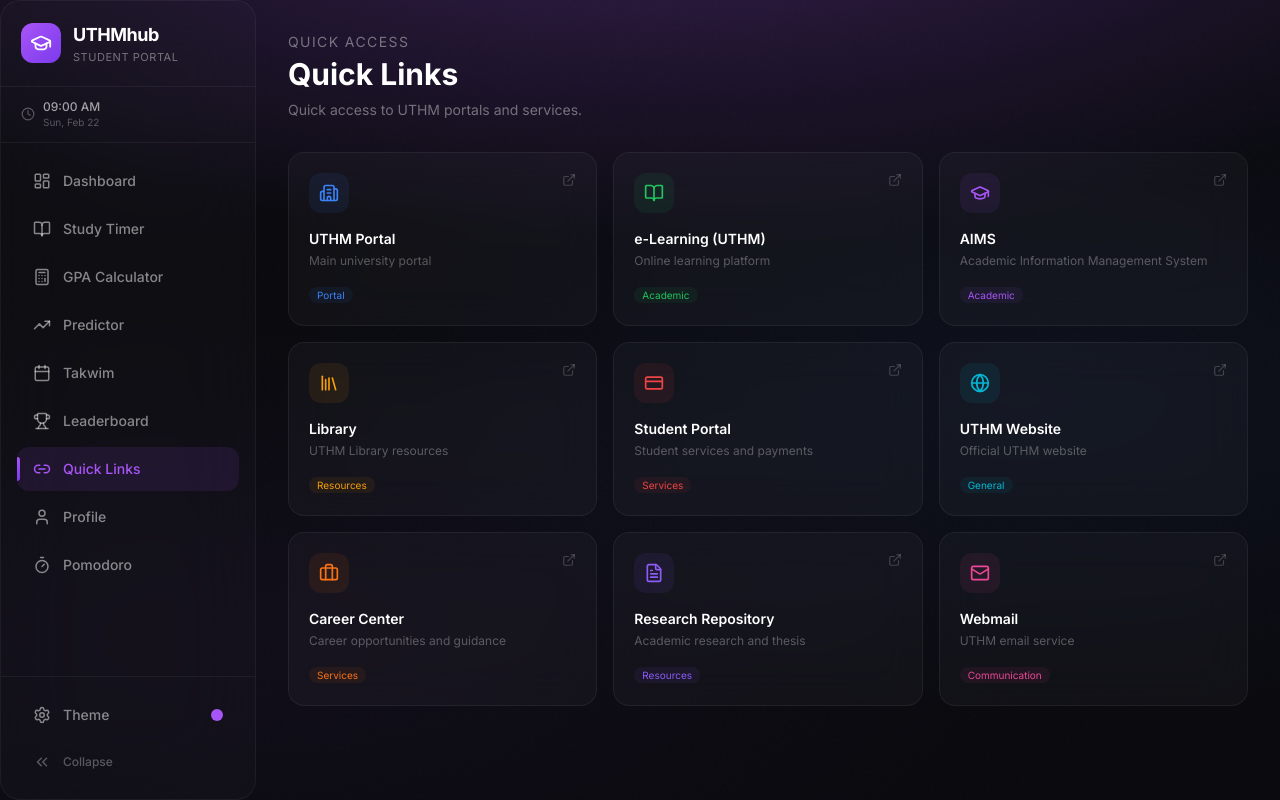
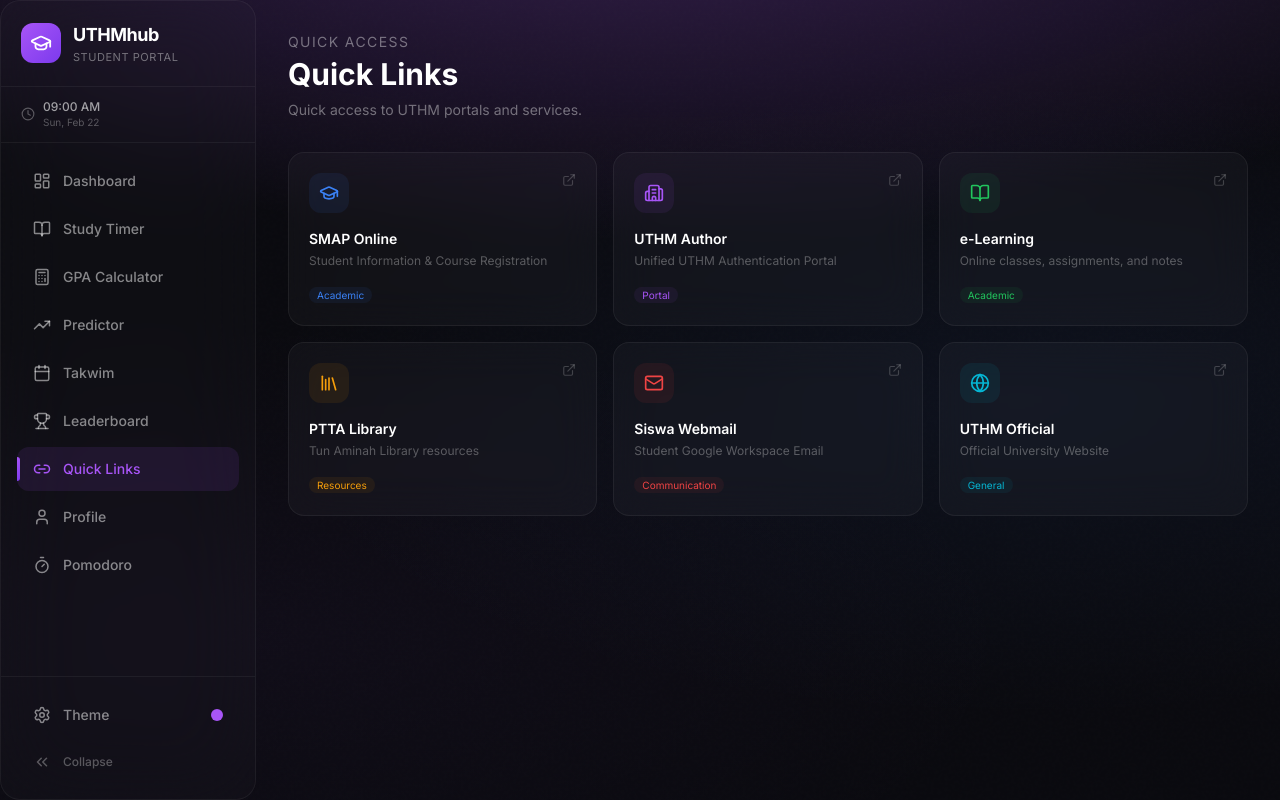
Before and after one commit to hzqfarhan/UTHMhub, a Next.js app: page /quick-links in a window 1280 px wide. Built offline with nearby package versions, Linux system fonts and the light colour scheme.

Commit message:
fix(ui): Timer continuity, actual user ranks & UTHM core links

```diff
--- a/src/app/leaderboard/page.tsx
+++ b/src/app/leaderboard/page.tsx
@@ -23,19 +23,16 @@
     sessions: { id: string; startTime: string; endTime: string; duration: number; subject: string }[];
 }
 
-// Simulated community members (fallback)
-const SIMULATED_USERS = [
-    { name: 'Aiman', avatar: '🧑‍💻', todaySeconds: 14400, weekSeconds: 72000, streak: 12, isOnline: true },
-    { name: 'Nurul', avatar: '👩‍🎓', todaySeconds: 12600, weekSeconds: 68000, streak: 8, isOnline: true },
-    { name: 'Farhan', avatar: '👨‍💻', todaySeconds: 10800, weekSeconds: 54000, streak: 15, isOnline: false },
-    { name: 'Aisyah', avatar: '👩‍🔬', todaySeconds: 9000, weekSeconds: 45000, streak: 5, isOnline: true },
-];
+// Removed SIMULATED_USERS to avoid showing placeholders
 
 function formatTime(totalSeconds: number): string {
     const hours = Math.floor(totalSeconds / 3600);
     const minutes = Math.floor((totalSeconds % 3600) / 60);
-    if (hours > 0) return `${hours}h ${minutes}m`;
-    return `${minutes}m`;
+    const seconds = totalSeconds % 60;
+
+    if (hours > 0) return `${hours}h ${minutes}m ${seconds}s`;
+    if (minutes > 0) return `${minutes}m ${seconds}s`;
+    return `${seconds}s`;
 }
 
 function getRankIcon(rank: number) {
@@ -137,8 +134,7 @@
             isImage: Boolean(avatar && (avatar.startsWith('http') || avatar.startsWith('data:'))),
         };
 
-        const others = SIMULATED_USERS.map((u) => ({ ...u, id: u.name, isMe: false, isImage: false }));
-        const combined = [...others, me];
+        const combined = [me];
         combined.sort((a, b) => b.todaySeconds - a.todaySeconds);
         return combined;
     }, [isConnected, liveLeaderboard, user?.id, nickname, avatar, myTodaySeconds, myStreak]);
@@ -283,7 +279,7 @@
             {!isConnected && (
                 <motion.div variants={item} className="mt-6 p-4 rounded-xl bg-white/[0.02] border border-white/5">
                     <p className="text-xs text-white/25 text-center">
-                        📊 Showing simulated peers (Guest Mode).<br />
+                        📊 Showing local Guest Mode data.<br />
                         Sign in via Profile to see live leaderboards with actual UTHM students.
                     </p>
                 </motion.div>
--- a/src/app/quick-links/page.tsx
+++ b/src/app/quick-links/page.tsx
@@ -26,76 +26,52 @@
 
 const quickLinks = [
     {
-        title: 'UTHM Portal',
-        url: 'https://portal.uthm.edu.my',
-        icon: Building2,
-        description: 'Main university portal',
-        category: 'Portal',
+        title: 'SMAP Online',
+        url: 'https://smap.uthm.edu.my/',
+        icon: GraduationCap,
+        description: 'Student Information & Course Registration',
+        category: 'Academic',
         color: '#3b82f6',
     },
     {
-        title: 'e-Learning (UTHM)',
-        url: 'https://elearning.uthm.edu.my',
+        title: 'UTHM Author',
+        url: 'https://author.uthm.edu.my/',
+        icon: Building2,
+        description: 'Unified UTHM Authentication Portal',
+        category: 'Portal',
+        color: '#a855f7',
+    },
+    {
+        title: 'e-Learning',
+        url: 'https://elearning.uthm.edu.my/',
         icon: BookOpen,
-        description: 'Online learning platform',
+        description: 'Online classes, assignments, and notes',
         category: 'Academic',
         color: '#22c55e',
     },
     {
-        title: 'AIMS',
-        url: 'https://aims.uthm.edu.my',
-        icon: GraduationCap,
-        description: 'Academic Information Management System',
-        category: 'Academic',
-        color: '#a855f7',
-    },
-    {
-        title: 'Library',
-        url: 'https://lib.uthm.edu.my',
+        title: 'PTTA Library',
+        url: 'https://ptta.uthm.edu.my/',
         icon: Library,
-        description: 'UTHM Library resources',
+        description: 'Tun Aminah Library resources',
         category: 'Resources',
         color: '#f59e0b',
     },
     {
-        title: 'Student Portal',
-        url: 'https://student.uthm.edu.my',
-        icon: CreditCard,
-        description: 'Student services and payments',
-        category: 'Services',
+        title: 'Siswa Webmail',
+        url: 'https://mail.google.com/a/siswa.uthm.edu.my',
+        icon: Mail,
+        description: 'Student Google Workspace Email',
+        category: 'Communication',
         color: '#ef4444',
     },
     {
-        title: 'UTHM Website',
-        url: 'https://www.uthm.edu.my',
+        title: 'UTHM Official',
+        url: 'https://www.uthm.edu.my/',
         icon: Globe,
-        description: 'Official UTHM website',
+        description: 'Official University Website',
         category: 'General',
         color: '#06b6d4',
-    },
-    {
-        title: 'Career Center',
-        url: 'https://career.uthm.edu.my',
-        icon: Briefcase,
-        description: 'Career opportunities and guidance',
-        category: 'Services',
-        color: '#f97316',
-    },
-    {
-        title: 'Research Repository',
-        url: 'https://eprints.uthm.edu.my',
-        icon: FileText,
-        description: 'Academic research and thesis',
-        category: 'Resources',
-        color: '#8b5cf6',
-    },
-    {
-        title: 'Webmail',
-        url: 'https://mail.uthm.edu.my',
-        icon: Mail,
-        description: 'UTHM email service',
-        category: 'Communication',
-        color: '#ec4899',
     },
 ];
 
--- a/src/app/study/page.tsx
+++ b/src/app/study/page.tsx
@@ -1,7 +1,7 @@
 'use client';
 
-import { useState, useEffect, useRef, useCallback } from 'react';
-import { motion, AnimatePresence, Variants } from 'framer-motion';
+import { useState, useEffect } from 'react';
+import { motion, Variants } from 'framer-motion';
 import { Play, Pause, Square, Clock, Flame, Trophy, BookOpen } from 'lucide-react';
 import { useLocalStorage } from '@/hooks/use-local-storage';
 import Link from 'next/link';
@@ -52,8 +52,10 @@
 function formatTimeShort(totalSeconds: number): string {
     const hours = Math.floor(totalSeconds / 3600);
     const minutes = Math.floor((totalSeconds % 3600) / 60);
-    if (hours > 0) return `${hours}h ${minutes}m`;
-    return `${minutes}m`;
+    const seconds = totalSeconds % 60;
+    if (hours > 0) return `${hours}h ${minutes}m ${seconds}s`;
+    if (minutes > 0) return `${minutes}m ${seconds}s`;
+    return `${seconds}s`;
 }
 
 function getTodayKey(): string {
@@ -62,79 +64,107 @@
 
 export default function StudyPage() {
     const [studyHistory, setStudyHistory] = useLocalStorage<DailyStudyData[]>('uthmhub-study-history', []);
-    const [isStudying, setIsStudying] = useState(false);
-    const [elapsed, setElapsed] = useState(0);
-    const [selectedSubject, setSelectedSubject] = useState(SUBJECTS[0]);
-    const [sessionStart, setSessionStart] = useState<Date | null>(null);
-    const intervalRef = useRef<NodeJS.Timeout | null>(null);
-    const [nickname] = useLocalStorage('uthmhub-nickname', 'Student');
     const [user, setUser] = useState<any>(null);
+
+    // Persisted Timer State via LocalStorage so it survives navigation
+    const [isStudying, setIsStudying] = useLocalStorage('uthmhub-timer-is-studying', false);
+    const [accumulatedElapsed, setAccumulatedElapsed] = useLocalStorage('uthmhub-timer-accumulated', 0);
+    const [activeSince, setActiveSince] = useLocalStorage<number | null>('uthmhub-timer-active-since', null);
+    const [sessionStart, setSessionStart] = useLocalStorage<string | null>('uthmhub-timer-session-start', null);
+    const [selectedSubject, setSelectedSubject] = useLocalStorage('uthmhub-timer-subject', SUBJECTS[0]);
+
+    // Local Display State (updates every second for the UI)
+    const [displayElapsed, setDisplayElapsed] = useState(accumulatedElapsed);
+    const [isClient, setIsClient] = useState(false);
 
     // Get auth status
     useEffect(() => {
+        setIsClient(true);
         if (!isSupabaseConfigured || !supabase) return;
-        supabase!.auth.getSession().then(({ data: { session } }) => {
+        supabase.auth.getSession().then(({ data: { session } }) => {
             if (session?.user) setUser(session.user);
         });
-        const { data: { subscription } } = supabase!.auth.onAuthStateChange((_event, session) => {
+        const { data: { subscription } } = supabase.auth.onAuthStateChange((_event, session) => {
             setUser(session?.user || null);
         });
         return () => subscription.unsubscribe();
     }, []);
 
-    // Get today's data
+    // Timer tick logic
+    useEffect(() => {
+        let interval: NodeJS.Timeout;
+
+        if (isStudying && activeSince) {
+            // Initial sync on mount
+            const currentSessionSeconds = Math.floor((Date.now() - activeSince) / 1000);
+            setDisplayElapsed(accumulatedElapsed + currentSessionSeconds);
+
+            interval = setInterval(() => {
+                const currentSessionSeconds = Math.floor((Date.now() - activeSince) / 1000);
+                setDisplayElapsed(accumulatedElapsed + currentSessionSeconds);
+            }, 1000);
+        } else {
+            setDisplayElapsed(accumulatedElapsed);
+        }
+
+        return () => {
+            if (interval) clearInterval(interval);
+        };
+    }, [isStudying, activeSince, accumulatedElapsed]);
+
+    // Get today's data and totals
     const todayKey = getTodayKey();
     const todayData = studyHistory.find((d) => d.date === todayKey);
-    const todayTotal = (todayData?.totalSeconds || 0) + (isStudying ? elapsed : 0);
+    const todayTotal = (todayData?.totalSeconds || 0) + (isStudying ? displayElapsed : 0);
 
-    // Week total
     const weekTotal = studyHistory
         .filter((d) => {
             const diff = (new Date().getTime() - new Date(d.date).getTime()) / (1000 * 60 * 60 * 24);
             return diff <= 7;
         })
-        .reduce((acc, d) => acc + d.totalSeconds, 0) + (isStudying ? elapsed : 0);
-
-    // Timer tick
-    useEffect(() => {
-        if (isStudying) {
-            intervalRef.current = setInterval(() => {
-                setElapsed((prev) => prev + 1);
-            }, 1000);
-        }
-        return () => {
-            if (intervalRef.current) clearInterval(intervalRef.current);
-        };
-    }, [isStudying]);
+        .reduce((acc, d) => acc + d.totalSeconds, 0) + (isStudying ? displayElapsed : 0);
 
     function startStudying() {
+        setSessionStart(new Date().toISOString());
+        setAccumulatedElapsed(0);
+        setActiveSince(Date.now());
         setIsStudying(true);
-        setElapsed(0);
-        setSessionStart(new Date());
     }
 
     function pauseStudying() {
+        if (!activeSince) return;
+        const currentSessionSeconds = Math.floor((Date.now() - activeSince) / 1000);
+        setAccumulatedElapsed(prev => prev + currentSessionSeconds);
+        setActiveSince(null);
         setIsStudying(false);
     }
 
     function resumeStudying() {
+        setActiveSince(Date.now());
         setIsStudying(true);
     }
 
     function stopStudying() {
-        if (elapsed < 10) {
-            // Don't save sessions less than 10 seconds
+        const finalSessionSeconds = isStudying && activeSince
+            ? Math.floor((Date.now() - activeSince) / 1000)
+            : 0;
+
+        const totalElapsed = accumulatedElapsed + finalSessionSeconds;
+
+        if (totalElapsed < 10) {
+            // Don't save sessions less than 10 seconds (prevents spam)
             setIsStudying(false);
-            setElapsed(0);
+            setAccumulatedElapsed(0);
+            setActiveSince(null);
             setSessionStart(null);
             return;
         }
 
         const session: StudySession = {
             id: Date.now().toString(),
-            startTime: sessionStart?.toISOString() || new Date().toISOString(),
+            startTime: sessionStart || new Date().toISOString(),
             endTime: new Date().toISOString(),
-            duration: elapsed,
+            duration: totalElapsed,
             subject: selectedSubject.name,
         };
 
@@ -145,20 +175,20 @@
             setStudyHistory(
                 studyHistory.map((d) =>
                     d.date === today
-                        ? { ...d, totalSeconds: d.totalSeconds + elapsed, sessions: [...d.sessions, session] }
+                        ? { ...d, totalSeconds: d.totalSeconds + totalElapsed, sessions: [...d.sessions, session] }
                         : d
                 )
             );
         } else {
             setStudyHistory([
                 ...studyHistory,
-                { date: today, totalSeconds: elapsed, sessions: [session] },
+                { date: today, totalSeconds: totalElapsed, sessions: [session] },
             ]);
         }
 
         // Push to Supabase if logged in
         if (user && isSupabaseConfigured && supabase) {
-            supabase!.from('study_sessions').insert({
+            supabase.from('study_sessions').insert({
                 user_id: user.id,
                 subject: selectedSubject.name,
                 started_at: session.startTime,
@@ -170,7 +200,8 @@
         }
 
         setIsStudying(false);
-        setElapsed(0);
+        setAccumulatedElapsed(0);
+        setActiveSince(null);
         setSessionStart(null);
     }
 
@@ -190,6 +221,8 @@
             break;
         }
     }
+
+    if (!isClient) return null; // Hydration fix
 
     return (
         <motion.div variants={container} initial="hidden" animate="show">
@@ -215,7 +248,7 @@
             {/* Main Timer Area */}
             <motion.div variants={item} className="flex flex-col items-center mb-10">
                 {/* Subject Selector */}
-                {!isStudying && (
+                {!isStudying && displayElapsed === 0 && (
                     <div className="flex gap-2 mb-8 flex-wrap justify-center">
                         {SUBJECTS.map((subject) => (
                             <button
@@ -271,10 +304,10 @@
                             />
                         )}
                         <span className="text-5xl font-bold text-white font-mono tracking-wider">
-                            {formatTime(elapsed)}
+                            {formatTime(displayElapsed)}
                         </span>
                         <span className="text-sm text-white/30 mt-2">
-                            {isStudying ? selectedSubject.name : 'Select subject & start'}
+                            {isStudying || displayElapsed > 0 ? selectedSubject.name : 'Select subject & start'}
                         </span>
                         {todayTotal > 0 && (
                             <span className="text-xs text-white/20 mt-1">
@@ -286,7 +319,7 @@
 
                 {/* Controls */}
                 <div className="flex items-center gap-4">
-                    {!isStudying && elapsed === 0 && (
+                    {!isStudying && displayElapsed === 0 && (
                         <motion.button
                             whileHover={{ scale: 1.05 }}
                             whileTap={{ scale: 0.95 }}
@@ -318,7 +351,7 @@
                         </>
                     )}
 
-                    {!isStudying && elapsed > 0 && (
+                    {!isStudying && displayElapsed > 0 && (
                         <>
                             <button
                                 onClick={resumeStudying}
```
